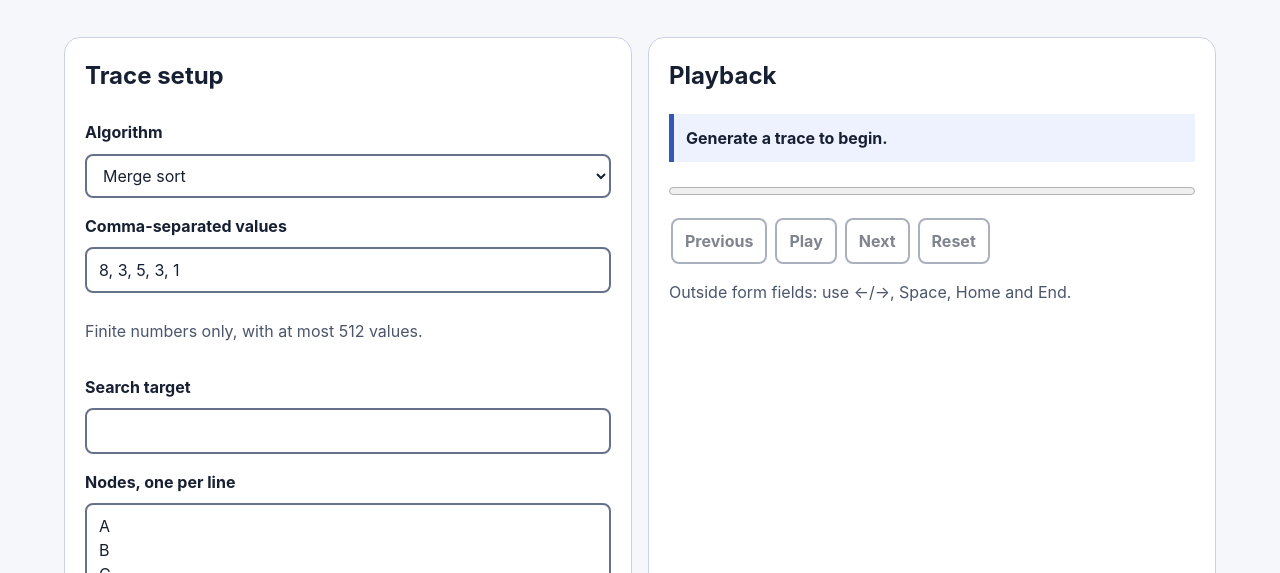
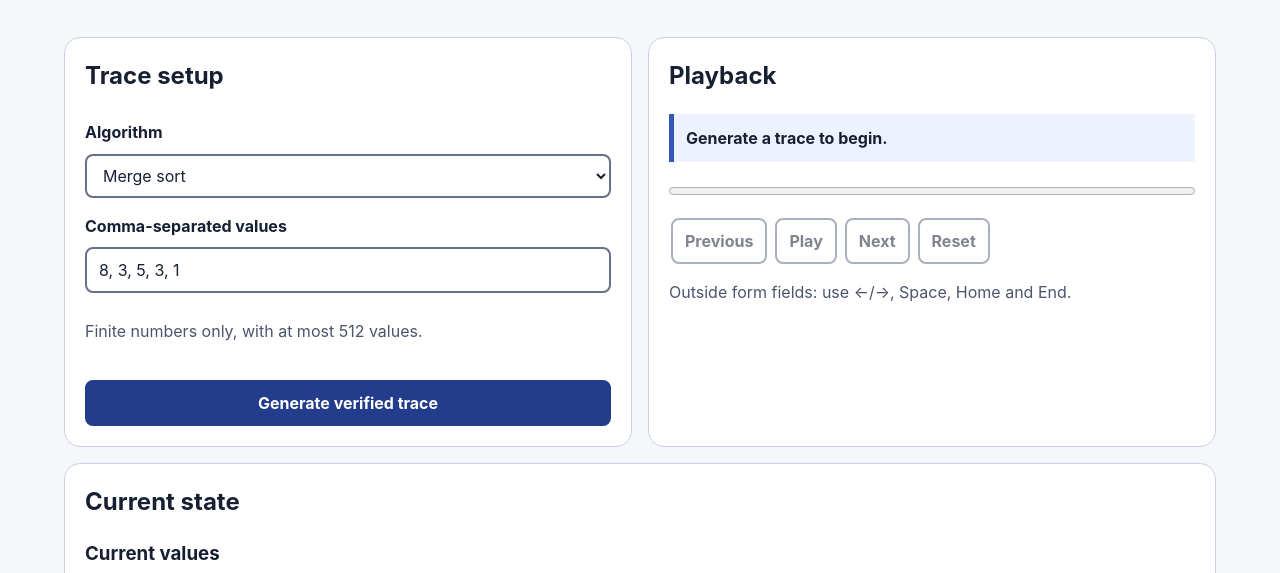
Before and after one commit to nguyengiaphu0304-rgb/algovista, a website with bundled scripts: page web/index.html in a window 1280 px wide. Shown: the part 227-800 px from the top of the page. Built offline with nearby package versions, Linux system fonts and the light colour scheme.

Commit message:
Honor hidden graph workspace fields

```diff
--- a/web/styles.css
+++ b/web/styles.css
@@ -86,7 +86,7 @@ textarea {
   resize: vertical;
 }
 
-.field-group {
+.field-group:not([hidden]) {
   display: grid;
   gap: 0.6rem;
 }
```
Also changed, not shown: tests/browser/workspace.spec.ts (+2 -0 lines).
